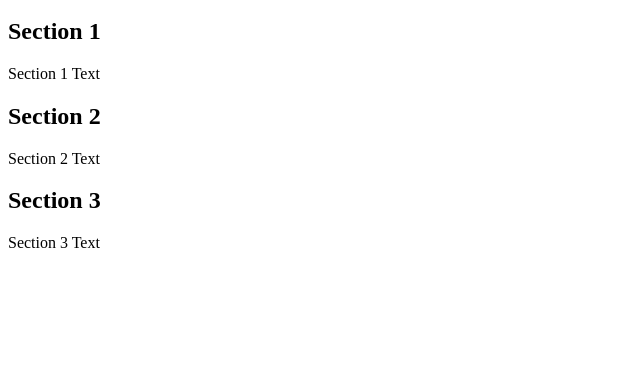
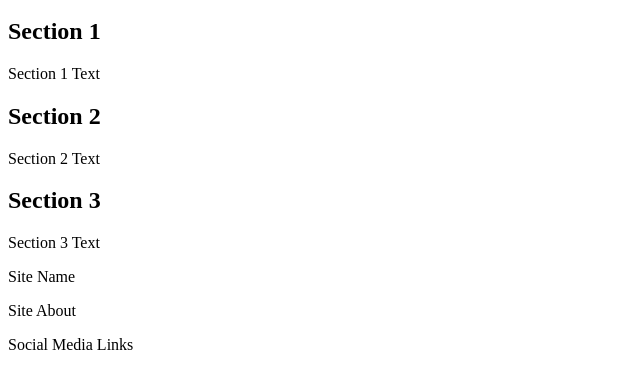
Before and after one commit to AlexaH88/horizon-gamepedia, a plain HTML site: page index.html in a window 1280 px wide. Shown: the part 100-488 px from the top of the page, without its empty margins (0-640 px from the left). Drawn offline with Linux system fonts and the light colour scheme.

Commit message:
Add basic footer structure and content

```diff
--- a/index.html
+++ b/index.html
@@ -36,6 +36,12 @@
         <h2>Section 3</h2>
         <p>Section 3 Text</p>
     </section>
+
+    <footer>
+        <p>Site Name</p>
+        <p>Site About</p>
+        <p>Social Media Links</p>
+    </footer>
 </body>
 
 </html>
```
